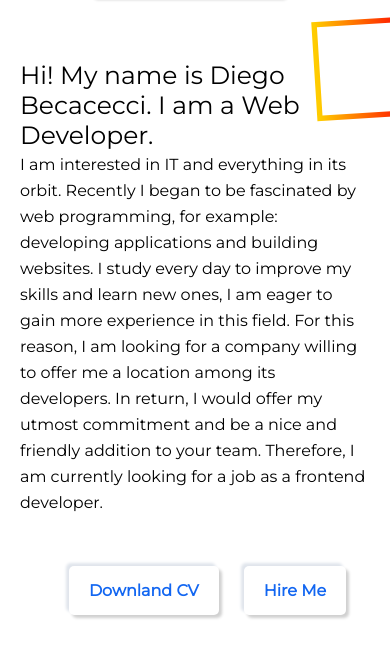
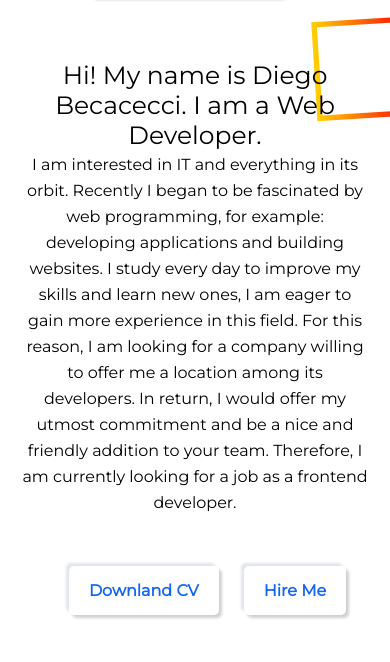
Before and after one commit to Diegobeca93/Porfolio-Diego., a website: page index.html in a window 390 px wide. Shown: the part 1463-2125 px from the top of the page. Drawn offline with nearby package versions, Linux system fonts and the light colour scheme.

Commit message:
text wrap

```diff
--- a/css/Style.css
+++ b/css/Style.css
@@ -1061,6 +1061,10 @@ h5 span:nth-child(15) {
         padding: 0;
         max-width: 100%;
     }
+    .about-section .about-info p {
+        display: block;
+        text-align: center;
+    }
     .about-section .about-info span {
         font-size: 25px;
     }
```
